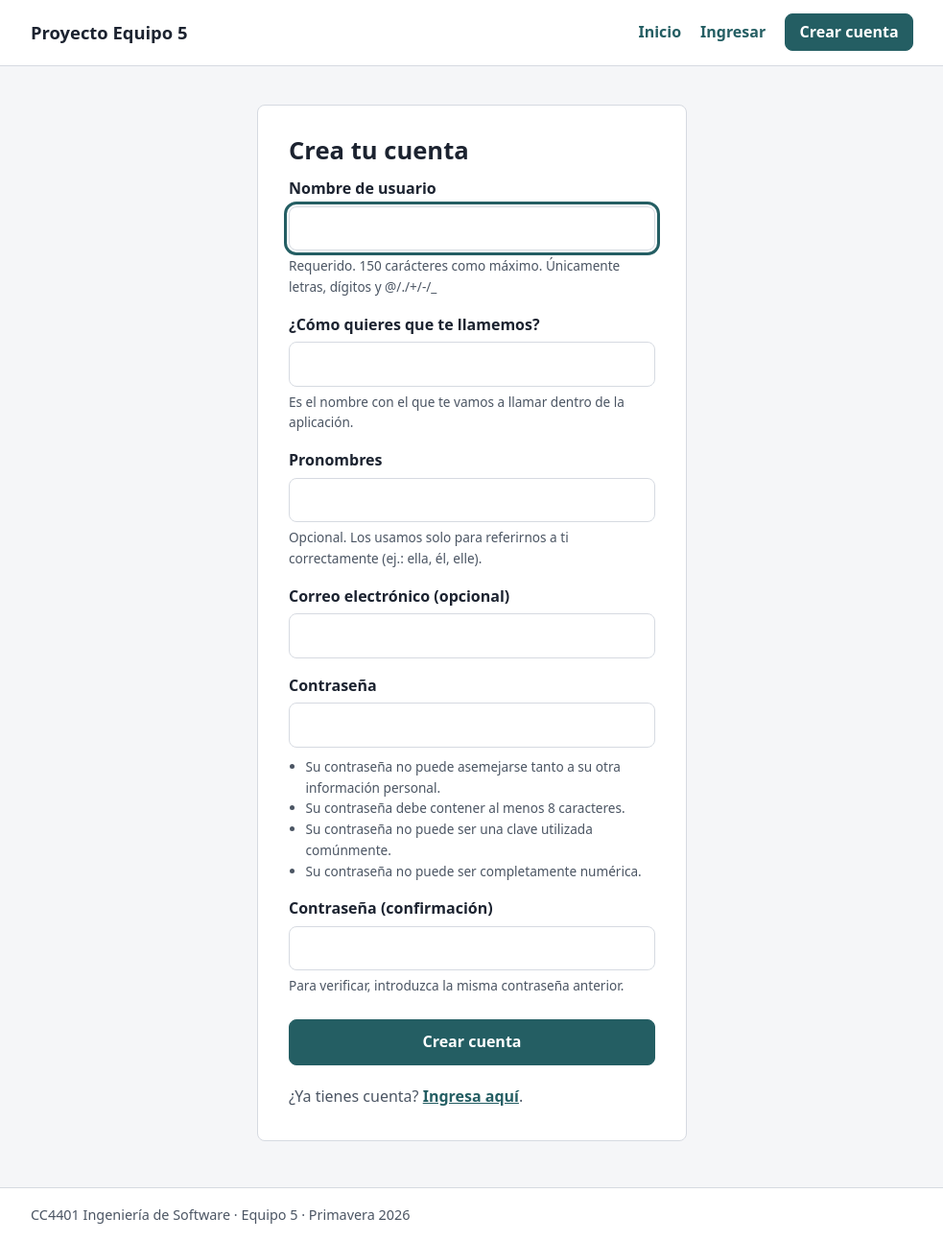
After one commit to juxinxu1/cc4401-equipo5, a Django app: page /cuentas/registro/ in a window 1280 px wide. The commit adds this page. Shown: the whole page at 96% size, without its empty margins (148-1131 px from the left). Run offline with Django 3.2, Linux system fonts and the light colour scheme; parts of the project's set-up code (start-up, migrations or seed data) failed here and were passed over.

Commit message:
Agrega registro, inicio y cierre de sesión con apodo visible en la navegación

```diff
--- a/config/urls.py
+++ b/config/urls.py
@@ -2,13 +2,15 @@
 
 Cada app define sus propias rutas en su archivo urls.py, y aquí se incluyen:
 
-- admin/   panel de administración de Django
-- (raíz)   páginas generales de la app core, como el inicio
+- admin/     panel de administración de Django
+- cuentas/   registro, ingreso y salida (app usuarios)
+- (raíz)     páginas generales de la app core, como el inicio
 """
 from django.contrib import admin
 from django.urls import include, path
 
 urlpatterns = [
     path('admin/', admin.site.urls),
+    path('cuentas/', include('usuarios.urls')),
     path('', include('core.urls')),
 ]
--- a/core/static/core/estilos.css
+++ b/core/static/core/estilos.css
@@ -101,6 +101,166 @@ h1 {
     max-width: 40rem;
 }
 
+.portada__acciones {
+    display: flex;
+    gap: 0.75rem;
+    flex-wrap: wrap;
+    margin-top: 1.5rem;
+}
+
+.navegacion__usuario {
+    color: var(--texto-suave);
+}
+
+.navegacion__salir {
+    margin: 0;
+}
+
+/* Botones */
+
+.boton {
+    display: inline-block;
+    padding: 0.65rem 1.25rem;
+    border: 1px solid var(--primario);
+    border-radius: var(--radio);
+    background: var(--primario);
+    color: #ffffff;
+    font: inherit;
+    font-weight: 600;
+    text-decoration: none;
+    cursor: pointer;
+}
+
+.boton:hover {
+    background: var(--primario-oscuro);
+    border-color: var(--primario-oscuro);
+}
+
+.navegacion a.boton {
+    color: #ffffff;
+}
+
+.navegacion a.boton:hover {
+    text-decoration: none;
+}
+
+.boton--secundario {
+    background: var(--superficie);
+    color: var(--primario);
+}
+
+.boton--secundario:hover {
+    background: var(--fondo);
+    color: var(--primario-oscuro);
+}
+
+.boton--pequeno {
+    padding: 0.35rem 0.9rem;
+}
+
+/* Botón que se ve como enlace (se usa para cerrar sesión, que va por POST) */
+.boton-enlace {
+    background: none;
+    border: none;
+    padding: 0;
+    color: var(--primario);
+    font: inherit;
+    font-weight: 600;
+    cursor: pointer;
+}
+
+.boton-enlace:hover {
+    text-decoration: underline;
+}
+
+/* Tarjeta y formularios */
+
+.tarjeta {
+    max-width: 28rem;
+    margin: 0 auto;
+    padding: 2rem;
+    background: var(--superficie);
+    border: 1px solid var(--borde);
+    border-radius: var(--radio);
+}
+
+.tarjeta h1 {
+    font-size: 1.6rem;
+}
+
+.tarjeta__pie {
+    margin: 1.25rem 0 0;
+    color: var(--texto-suave);
+}
+
+.tarjeta__pie a {
+    color: var(--primario);
+    font-weight: 600;
+}
+
+.formulario {
+    display: flex;
+    flex-direction: column;
+    gap: 1rem;
+}
+
+.formulario .boton {
+    margin-top: 0.5rem;
+}
+
+.campo {
+    display: flex;
+    flex-direction: column;
+    gap: 0.3rem;
+}
+
+.campo label {
+    font-weight: 600;
+}
+
+.campo input {
+    width: 100%;
+    padding: 0.6rem 0.75rem;
+    border: 1px solid var(--borde);
+    border-radius: var(--radio);
+    font: inherit;
+    background: var(--superficie);
+    color: var(--texto);
+}
+
+.campo--error input {
+    border-color: var(--error);
+}
+
+.campo__ayuda {
+    color: var(--texto-suave);
+    font-size: 0.85rem;
+}
+
+/* Las ayudas de contraseña de Django vienen como lista */
+.campo__ayuda ul {
+    margin: 0.25rem 0 0;
+    padding-left: 1.1rem;
+}
+
+.campo__error {
+    margin: 0;
+    color: var(--error);
+    font-size: 0.9rem;
+}
+
+.error-general {
+    padding: 0.75rem 1rem;
+    border: 1px solid var(--error);
+    border-radius: var(--radio);
+    background: var(--error-fondo);
+    color: var(--error);
+}
+
+.error-general p {
+    margin: 0;
+}
+
 /* Mensajes (éxito, error, etc.) */
 
 .mensajes {
--- a/core/templates/core/base.html
+++ b/core/templates/core/base.html
@@ -14,6 +14,17 @@
             <nav class="navegacion" aria-label="Navegación principal">
                 <a href="{% url 'inicio' %}">Inicio</a>
                 {% block navegacion %}{% endblock %}
+                {% if user.is_authenticated %}
+                    {# Se muestra el apodo, nunca el nombre legal #}
+                    <span class="navegacion__usuario">Hola, {{ user.nombre_visible }}</span>
+                    <form method="post" action="{% url 'logout' %}" class="navegacion__salir">
+                        {% csrf_token %}
+                        <button type="submit" class="boton-enlace">Cerrar sesión</button>
+                    </form>
+                {% else %}
+                    <a href="{% url 'login' %}">Ingresar</a>
+                    <a href="{% url 'registro' %}" class="boton boton--pequeno">Crear cuenta</a>
+                {% endif %}
             </nav>
         </div>
     </header>
--- a/core/templates/core/inicio.html
+++ b/core/templates/core/inicio.html
@@ -9,5 +9,11 @@
         Aquí va una descripción breve de lo que permite hacer la aplicación.
         Complétala cuando el equipo defina el tema del proyecto.
     </p>
+    {% if not user.is_authenticated %}
+        <div class="portada__acciones">
+            <a href="{% url 'registro' %}" class="boton">Crear cuenta</a>
+            <a href="{% url 'login' %}" class="boton boton--secundario">Ya tengo cuenta</a>
+        </div>
+    {% endif %}
 </section>
 {% endblock %}
--- /dev/null
+++ b/usuarios/forms.py
@@ -0,0 +1,23 @@
+from django.contrib.auth.forms import UserCreationForm
+
+from .models import User
+
+
+class RegistroForm(UserCreationForm):
+    """Formulario para crear una cuenta nueva.
+
+    Extiende el UserCreationForm de Django, que ya valida que las dos
+    contraseñas coincidan y que cumplan las reglas de seguridad, y guarda la
+    contraseña encriptada. Se agregan los campos propios del modelo User.
+    No se pide nombre legal ni género: no son necesarios para usar la aplicación.
+    """
+
+    class Meta(UserCreationForm.Meta):
+        model = User
+        fields = ('username', 'apodo', 'pronombres', 'email')
+        labels = {
+            'username': 'Nombre de usuario',
+            'apodo': '¿Cómo quieres que te llamemos?',
+            'pronombres': 'Pronombres',
+            'email': 'Correo electrónico (opcional)',
+        }
--- /dev/null
+++ b/usuarios/templates/usuarios/_campos.html
@@ -0,0 +1,22 @@
+{% comment %}
+Dibuja los campos de un formulario de Django con su etiqueta, ayuda y errores.
+Se incluye desde registro.html y login.html para no repetir el mismo código.
+{% endcomment %}
+{% if form.non_field_errors %}
+    <div class="error-general" role="alert">
+        {% for error in form.non_field_errors %}<p>{{ error }}</p>{% endfor %}
+    </div>
+{% endif %}
+
+{% for campo in form %}
+    <div class="campo{% if campo.errors %} campo--error{% endif %}">
+        <label for="{{ campo.id_for_label }}">{{ campo.label }}</label>
+        {{ campo }}
+        {% if campo.help_text %}
+            <small class="campo__ayuda">{{ campo.help_text|safe }}</small>
+        {% endif %}
+        {% for error in campo.errors %}
+            <p class="campo__error">{{ error }}</p>
+        {% endfor %}
+    </div>
+{% endfor %}
--- /dev/null
+++ b/usuarios/templates/usuarios/registro.html
@@ -0,0 +1,15 @@
+{% extends 'core/base.html' %}
+
+{% block titulo %}Crear cuenta{% endblock %}
+
+{% block contenido %}
+<section class="tarjeta">
+    <h1>Crea tu cuenta</h1>
+    <form method="post" class="formulario" novalidate>
+        {% csrf_token %}
+        {% include 'usuarios/_campos.html' %}
+        <button type="submit" class="boton">Crear cuenta</button>
+    </form>
+    <p class="tarjeta__pie">¿Ya tienes cuenta? <a href="{% url 'login' %}">Ingresa aquí</a>.</p>
+</section>
+{% endblock %}
--- /dev/null
+++ b/usuarios/urls.py
@@ -0,0 +1,11 @@
+from django.contrib.auth import views as auth_views
+from django.urls import path
+
+from . import views
+
+urlpatterns = [
+    path('registro/', views.registro, name='registro'),
+    # Login y logout usan las vistas que trae Django; solo se indica el template propio.
+    path('ingresar/', auth_views.LoginView.as_view(template_name='usuarios/login.html'), name='login'),
+    path('salir/', auth_views.LogoutView.as_view(), name='logout'),
+]
--- a/usuarios/views.py
+++ b/usuarios/views.py
@@ -1,3 +1,29 @@
-from django.shortcuts import render
+from django.contrib import messages
+from django.contrib.auth import login
+from django.shortcuts import redirect, render
 
-# Create your views here.
+from .forms import RegistroForm
+
+
+def registro(request):
+    """Crea una cuenta nueva.
+
+    - GET: muestra el formulario vacío.
+    - POST: valida los datos; si son correctos crea el usuario, inicia su
+      sesión y lo lleva al inicio. Si hay errores, vuelve a mostrar el
+      formulario con los datos ya ingresados y los mensajes de error.
+    """
+    if request.user.is_authenticated:
+        return redirect('inicio')
+
+    if request.method == 'POST':
+        form = RegistroForm(request.POST)
+        if form.is_valid():
+            usuario = form.save()
+            login(request, usuario)
+            messages.success(request, f'Tu cuenta quedó creada. Te damos la bienvenida, {usuario.nombre_visible()}.')
+            return redirect('inicio')
+    else:
+        form = RegistroForm()
+
+    return render(request, 'usuarios/registro.html', {'form': form})
```
Also changed, not shown: usuarios/templates/usuarios/login.html (added, +16 -0 lines).
